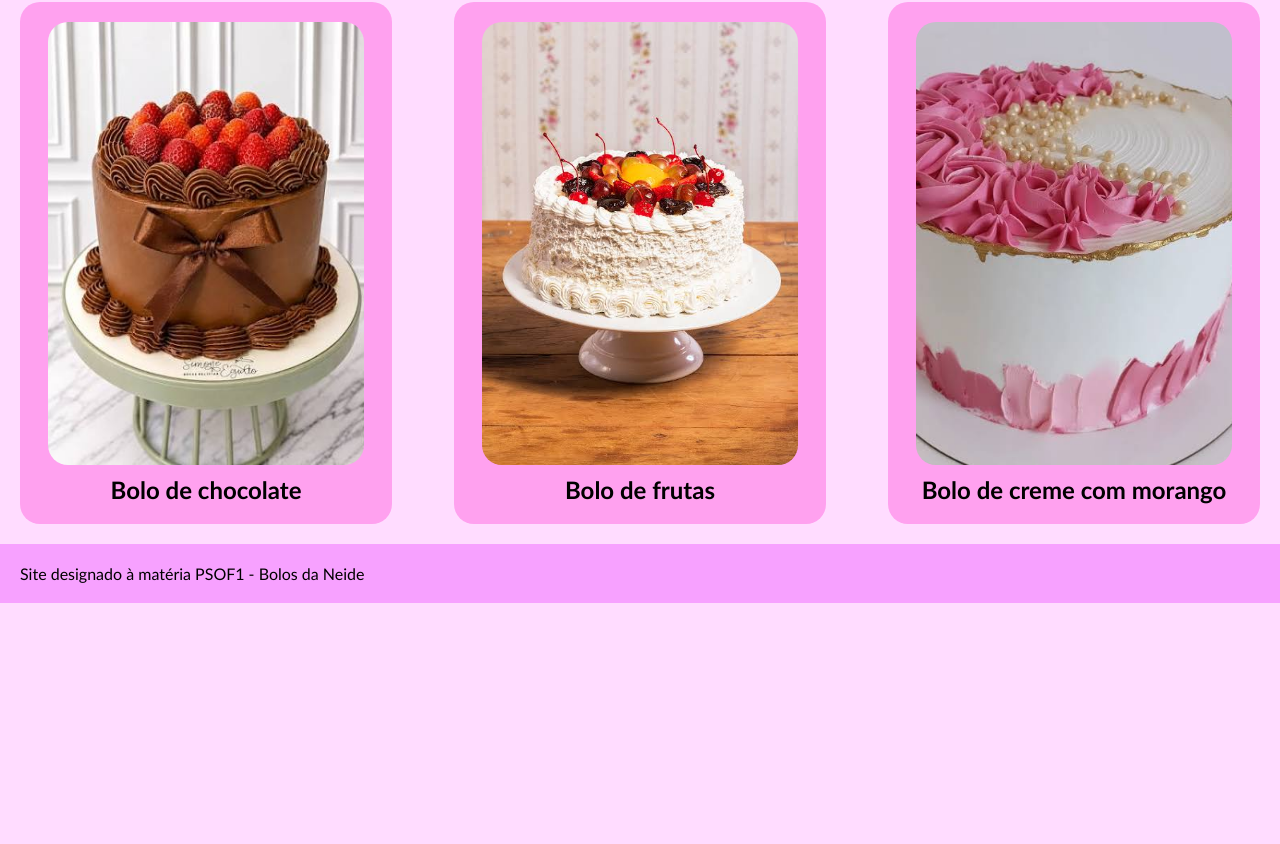
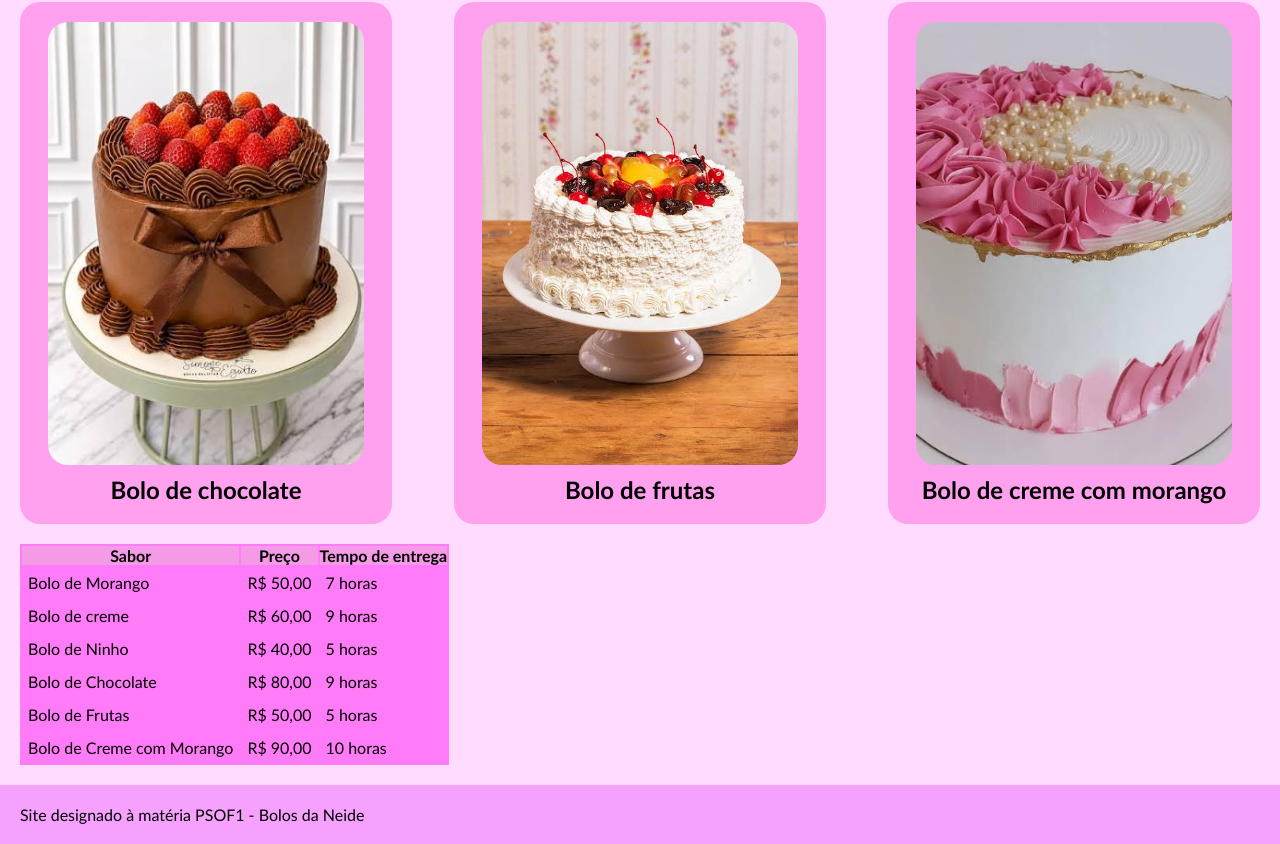
Before and after one commit to Thi-ss/bolos-da-neide-app, a plain HTML site: page index.html in a window 1280 px wide. Shown: the part 862-1706 px from the top of the page. Before the commit the page ends 1465 px from the top, so only its background shows below. Drawn offline with Linux system fonts and the light colour scheme.

Commit message:
feat: criação da tabela

```diff
--- a/css/style.css
+++ b/css/style.css
@@ -80,6 +80,19 @@ span {
 
 }
 
+table {
+    margin:20px;
+    background-color: rgb(255, 123, 248);
+}
+
+thead {
+    background-color: rgb(245, 154, 230);
+}
+
+td {
+    padding: 6px;
+}
+
 footer {
     padding: 20px 20px;
     background-color: rgb(247, 161, 255);
--- a/index.html
+++ b/index.html
@@ -65,6 +65,55 @@
                 <h2>Bolo de creme com morango</h2>
             </section>
         </section>
+
+        <section>
+            <table>
+                <thead>
+                    <tr>
+                        <th>Sabor</th>
+                        <th>Preço</th>
+                        <th>Tempo de entrega</th>
+                    </tr>
+                </thead>
+                <tbody>
+                    <tr>
+                        <td>Bolo de Morango</td>
+                        <td>R$ 50,00</td>
+                        <td>7 horas</td>
+                    </tr>
+
+                    <tr>
+                        <td>Bolo de creme</td>
+                        <td>R$ 60,00</td>
+                        <td>9 horas</td>
+                    </tr>
+
+                    <tr>
+                        <td>Bolo de Ninho</td>
+                        <td>R$ 40,00</td>
+                        <td>5 horas</td>
+                    </tr>
+
+                    <tr>
+                        <td>Bolo de Chocolate</td>
+                        <td>R$ 80,00</td>
+                        <td>9 horas</td>
+                    </tr>
+
+                    <tr>
+                        <td>Bolo de Frutas</td>
+                        <td>R$ 50,00</td>
+                        <td>5 horas</td>
+                    </tr>
+
+                    <tr>
+                        <td>Bolo de Creme com Morango</td>
+                        <td>R$ 90,00</td>
+                        <td>10 horas</td>
+                    </tr>
+                </tbody>
+            </table>
+        </section>
     </main>
     <footer>
         <p>Site designado à matéria PSOF1 - Bolos da Neide</p>
```
